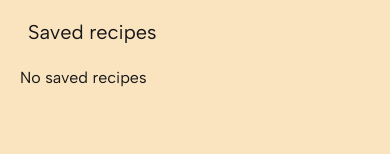
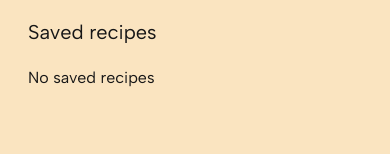
Before and after one commit to felicialyden/recipe-search-frontend, a React (Vite) app: page /recipe-search-frontend/saved in a window 390 px wide. Shown: the part 146-300 px from the top of the page. Built offline with nearby package versions, Linux system fonts and the light colour scheme.

Commit message:
fix save and pin icons on mobile

```diff
--- a/src/components/PinIcon.tsx
+++ b/src/components/PinIcon.tsx
@@ -27,7 +27,7 @@ const PinIcon = ({ recipeId }: IconProps) => {
 
   return (
     <div
-      className="tooltip tooltip-info"
+      className="tooltip tooltip-info mt-px"
       data-tip={loggedInUser ? null : "Log in to pin recipe"}
     >
       <Pin
--- a/src/components/RecipeInfoPopup.tsx
+++ b/src/components/RecipeInfoPopup.tsx
@@ -7,7 +7,7 @@ type RecipeInfoPopupProps = {
 const RecipeInfoPopup = ({usedIngredients, missingIngredients}: RecipeInfoPopupProps) => {
 
   return (
-    <div onClick={(e) => e.stopPropagation()} className="dropdown dropdown-left dropdown-top dropdown-hover tablet:dropdown-top dropdown-right">
+    <div onClick={(e) => e.stopPropagation()} className="dropdown dropdown-left dropdown-top dropdown-hover tablet:dropdown-top tablet:dropdown-right">
   <div tabIndex={0} role="button" className="pt-px">
     <svg tabIndex={0} xmlns="http://www.w3.org/2000/svg" fill="none" viewBox="0 0 24 24" className="w-4 h-4 stroke-black"><path strokeLinecap="round" strokeLinejoin="round" strokeWidth="2" d="M13 16h-1v-4h-1m1-4h.01M21 12a9 9 0 11-18 0 9 9 0 0118 0z"></path></svg>
   </div>
--- a/src/pages/RecipeDetails.tsx
+++ b/src/pages/RecipeDetails.tsx
@@ -41,7 +41,7 @@ const RecipeDetails = () => {
       />
       <div className="flex align-center place-content-between">
       <h3 className="text-xl font-bold mb-2">{currentRecipe?.title}</h3>
-      <div className="space-x-2">
+      <div className="space-x-2 flex ">
       <PinIcon recipeId={Number(recipeId)} />
       <SaveIcon recipeId={Number(recipeId)} />
       </div>
--- a/src/pages/SavedRecipes.tsx
+++ b/src/pages/SavedRecipes.tsx
@@ -25,7 +25,7 @@ const SavedRecipes = () => {
       <div>
         <h3 className="text-xl my-5 ml-2">Saved recipes</h3>
         {!savedRecipes.length ? (
-          <p>No saved recipes</p>
+          <p className="ml-2">No saved recipes</p>
         ) : (
           savedRecipes.map((recipe) => (
             <RecipePreview
```
